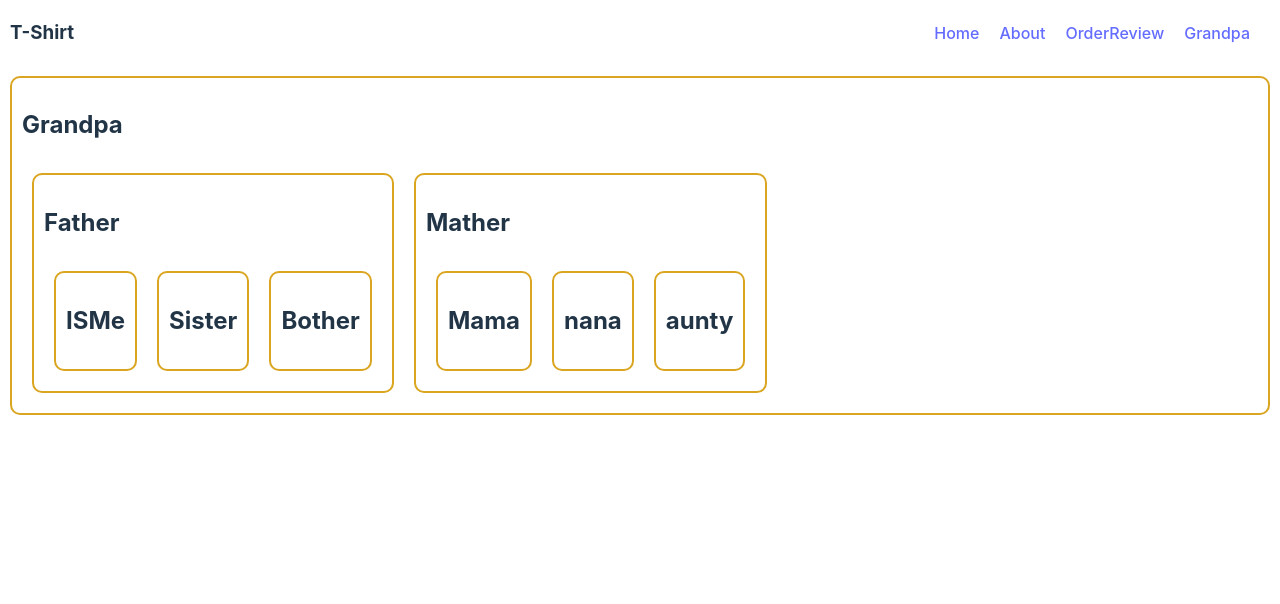
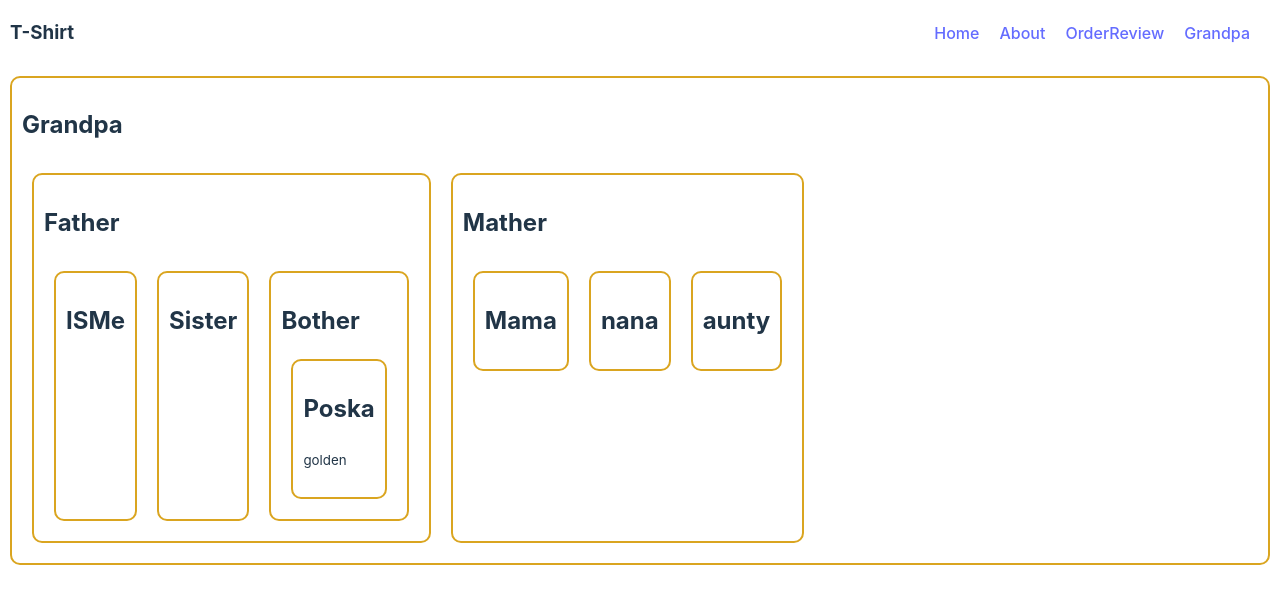
Before and after one commit to HmSani6699/tshirt-projects, a React (Vite) app: page /grandpa in a window 1280 px wide. Shown: the top 604 px of the page. Built offline with nearby package versions, Linux system fonts and the light colour scheme.

Commit message:
ad to props drilling

```diff
--- a/src/component/Bother/Bother.jsx
+++ b/src/component/Bother/Bother.jsx
@@ -1,9 +1,11 @@
 import React from 'react';
+import Poska from '../Poska/Poska';
 
-const Bother = () => {
+const Bother = ({ ruing }) => {
     return (
         <div>
             <h2>Bother </h2>
+            <Poska ruing={ruing}></Poska>
         </div>
     );
 };
--- a/src/component/Father/Father.jsx
+++ b/src/component/Father/Father.jsx
@@ -3,14 +3,14 @@ import Sister from '../Sister/Sister';
 import Bother from '../Bother/Bother';
 import ME from '../ME/ME';
 
-const Father = () => {
+const Father = ({ ruing }) => {
     return (
         <div>
             <h2>Father</h2>
             <section className='flex'>
                 <ME></ME>
                 <Sister></Sister>
-                <Bother></Bother>
+                <Bother ruing={ruing}></Bother>
             </section>
         </div>
     );
--- a/src/component/Grandpa/Grandpa.jsx
+++ b/src/component/Grandpa/Grandpa.jsx
@@ -4,11 +4,12 @@ import Mather from '../Mather/Mather';
 import './Grandpa.css'
 
 const Grandpa = () => {
+    const ruing = 'golden'
     return (
         <div className='grandpa'>
             <h2>Grandpa</h2>
             <section className='flex'>
-                <Father></Father>
+                <Father ruing={ruing}></Father>
                 <Mather></Mather>
             </section>
         </div>
--- /dev/null
+++ b/src/component/Poska/Poska.jsx
@@ -0,0 +1,12 @@
+import React from 'react';
+
+const Poska = ({ ruing }) => {
+    return (
+        <div>
+            <h2>Poska</h2>
+            <p><small>{ruing}</small></p>
+        </div>
+    );
+};
+
+export default Poska;
```
